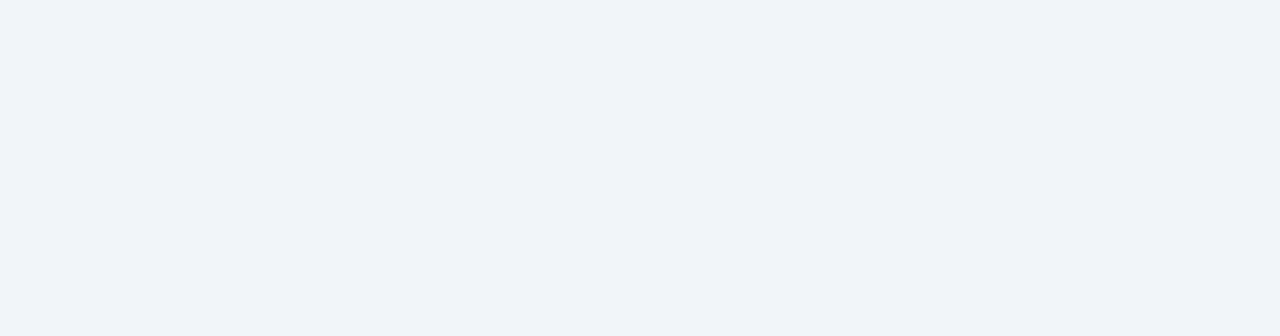
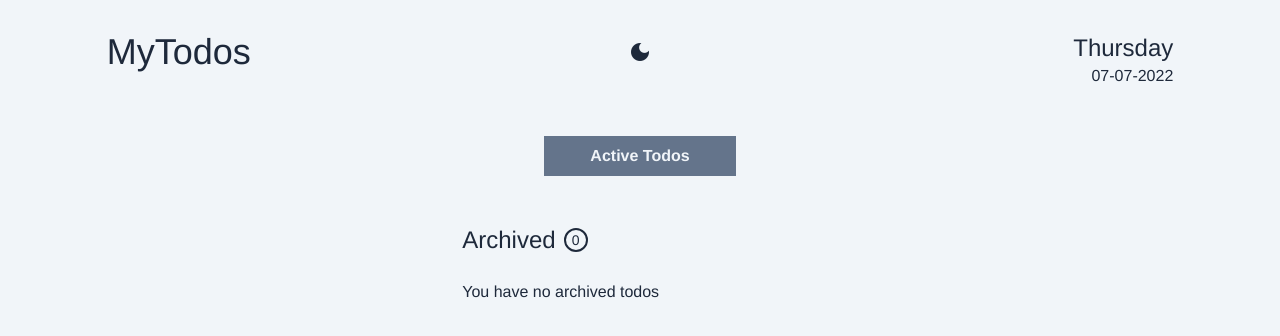
Before and after one commit to tpietka/todo-vue, a Vue app: page /archive in a window 1280 px wide. Before the commit this address had no page. Shown: the top 336 px of the page. Built offline with nearby package versions, Linux system fonts and the light colour scheme.

Commit message:
Add archive for done todos

```diff
--- a/src/components/Todo.vue
+++ b/src/components/Todo.vue
@@ -37,7 +37,11 @@ let showMore = ref(false);
           </span>
         </div>
       </div>
-      <todo-buttons :id="todo.id" :done="todo.done"></todo-buttons>
+      <todo-buttons
+        :archived="todo.archived"
+        :id="todo.id"
+        :done="todo.done"
+      ></todo-buttons>
     </div>
   </div>
 </template>
--- a/src/components/TodoButtons.vue
+++ b/src/components/TodoButtons.vue
@@ -6,9 +6,10 @@ const router = useRouter();
 const props = defineProps<{
   id: number;
   done: boolean;
+  archived: boolean;
 }>();
 
-const { setDone, deleteTodo, setNotDone } = useTodos();
+const { setDone, deleteTodo, setNotDone, archiveTodo } = useTodos();
 const editTodo = () => {
   router.push({ name: 'EditTodoForm', params: { id: props.id } });
 };
@@ -16,15 +17,26 @@ const editTodo = () => {
 
 <template>
   <div class="flex items-center gap-2">
+    <template v-if="!archived">
       <span v-if="!done" class="material-icons cursor-pointer lg-24" @click="setDone(id)"
         >done</span
       >
       <span v-if="!done" class="material-icons cursor-pointer lg-24" @click="editTodo"
         >edit</span
       >
-    <span v-if="done" class="material-icons cursor-pointer lg-24" @click="setNotDone(id)"
+      <span
+        v-if="done"
+        class="material-icons cursor-pointer lg-24"
+        @click="setNotDone(id)"
         >undo</span
       >
+      <span
+        v-if="done"
+        class="material-icons cursor-pointer lg-24"
+        @click="archiveTodo(id)"
+        >inventory</span
+      >
+    </template>
     <span class="material-icons cursor-pointer lg-24" @click="deleteTodo(id)"
       >delete</span
     >
--- a/src/models/todo.ts
+++ b/src/models/todo.ts
@@ -6,6 +6,7 @@ export interface Todo {
     tags: string[];
     description: string;
     priority: number;
+    archived: boolean;
     completed: string;
     done: boolean;
 }
--- a/src/router.ts
+++ b/src/router.ts
@@ -5,6 +5,7 @@ const routes = [
     path: '/', name: 'Layout', component: () => import('./layouts/MainLayout.vue'),
     children: [
       { path: '/', name: 'Home', component: () => import('./views/Home.vue') },
+      { path: '/archive', name: 'Archive', component: () => import('./views/Archive.vue') },
       { path: '/add-todo/', name: 'NewTodoForm', component: () => import('./views/Form.vue') },
       { path: '/edit-todo/:id', name: 'EditTodoForm', component: () => import('./views/Form.vue'), props: true }
     ]
--- a/src/stores/todos.ts
+++ b/src/stores/todos.ts
@@ -4,34 +4,39 @@ import { getCurrentDateTime, getCurrentDate, formatDateToYYYYMMDD, getTomorrowsD
 
 interface StoreState {
   todos: Todo[];
-  search: '',
+  search: '';
 }
 export const useTodos = defineStore('todos', {
   state: (): StoreState => {
     return {
       todos: [],
-      search: ''
+      search: '',
     }
   },
   getters: {
     doneTodos: (state: StoreState): Todo[] => {
       return state.todos.filter(todo => {
-        return todo.done && todo.title.includes(state.search);
+        return todo.done && !todo.archived && todo.title.includes(state.search);
+      })
+    },
+    archivedTodos: (state: StoreState): Todo[] => {
+      return state.todos.filter(todo => {
+        return todo.archived;
       })
     },
     awaitingTodos: (state: StoreState): Todo[] => {
       return state.todos.filter(todo => {
-        return !todo.done && todo.title.includes(state.search);
+        return !todo.done && !todo.archived && todo.title.includes(state.search);
       })
     },
     todayTodos: (state: StoreState): Todo[] => {
       return state.todos.filter(todo => {
-        return getCurrentDate() >= formatDateToYYYYMMDD(todo.deadline) && !todo.done && todo.title.includes(state.search);
+        return getCurrentDate() >= formatDateToYYYYMMDD(todo.deadline) && !todo.archived && !todo.done && todo.title.includes(state.search);
       })
     },
     nextDaysTodos: (state: StoreState): Todo[] => {
       return state.todos.filter(todo => {
-        return getCurrentDate() < formatDateToYYYYMMDD(todo.deadline) && !todo.done && todo.title.includes(state.search);
+        return getCurrentDate() < formatDateToYYYYMMDD(todo.deadline) && !todo.archived && !todo.done && todo.title.includes(state.search);
       })
     },
     deadlineTodosCount(): number {
@@ -65,8 +70,15 @@ export const useTodos = defineStore('todos', {
         this.getTodos();
       }
       return this.todos.filter(todo => {
-        return todo.id == id;
+        return todo.id === id;
       })[0];
+    },
+    archiveTodo(id: number): void {
+      let todo = this.todos.filter(todo => {
+        return todo.id === id;
+      })[0];
+      todo.archived = true;
+      localStorage.setItem('todos', JSON.stringify(this.todos));
     },
     moveTodo(id: number, type: string): void {
       let todo = this.todos.filter(todo => {
@@ -134,6 +146,6 @@ export const useTodos = defineStore('todos', {
         this.todos = JSON.parse(localStorageTodos);
         this.sortTodos();
       }
-    }
+    },
   },
 })
--- /dev/null
+++ b/src/views/Archive.vue
@@ -0,0 +1,27 @@
+<script setup lang="ts">
+import { toRefs } from 'vue';
+import TodoList from '../components/TodoList.vue';
+import { useTodos } from '../stores/todos';
+import CustomButton from '../components/CustomButton.vue';
+const { archivedTodos } = toRefs(useTodos());
+</script>
+<template>
+  <div
+    class="flex fixed gap-2 justify-center bottom-0 w-full lg:relative lg:justify-center lg:my-12"
+  >
+    <custom-button
+      class="bg-slate-500 text-slate-100 font-bold py-3 lg:py-2 w-full bottom-0 lg:w-48 hover:bg-slate-600"
+      id="btn-add-todo"
+      routeName="Home"
+      label="Active Todos"
+    ></custom-button>
+  </div>
+  <div class="lg:flex lg:w-2/6 my-12 mx-6 lg:justify-center lg:my-12 lg:mx-auto">
+    <todo-list
+      class="w-full"
+      label="Archived"
+      :todos="archivedTodos"
+      no-todos-message="You have no archived todos"
+    ></todo-list>
+  </div>
+</template>
--- a/src/views/Home.vue
+++ b/src/views/Home.vue
@@ -7,13 +7,19 @@ const { todayTodos, nextDaysTodos, doneTodos, search } = toRefs(useTodos());
 </script>
 <template>
   <div
-    class="flex fixed justify-center bottom-0 w-full lg:relative lg:justify-center lg:my-12"
+    class="flex fixed lg:gap-2 justify-center bottom-0 w-full lg:relative lg:justify-center lg:my-12"
   >
     <custom-button
       class="bg-green-700 text-slate-100 font-bold py-3 lg:py-2 w-full bottom-0 lg:w-48 hover:bg-green-600"
       id="btn-add-todo"
       routeName="NewTodoForm"
       label="Add Todo"
+    ></custom-button>
+    <custom-button
+      class="bg-slate-500 text-slate-100 font-bold py-3 lg:py-2 w-full bottom-0 lg:w-48 hover:bg-slate-600"
+      id="btn-add-todo"
+      routeName="Archive"
+      label="Archived Todos"
     ></custom-button>
   </div>
   <div class="flex w-56 my-6 mx-auto lg:mx-0">
```
Lines whose indentation alone changed are shown as unchanged.
